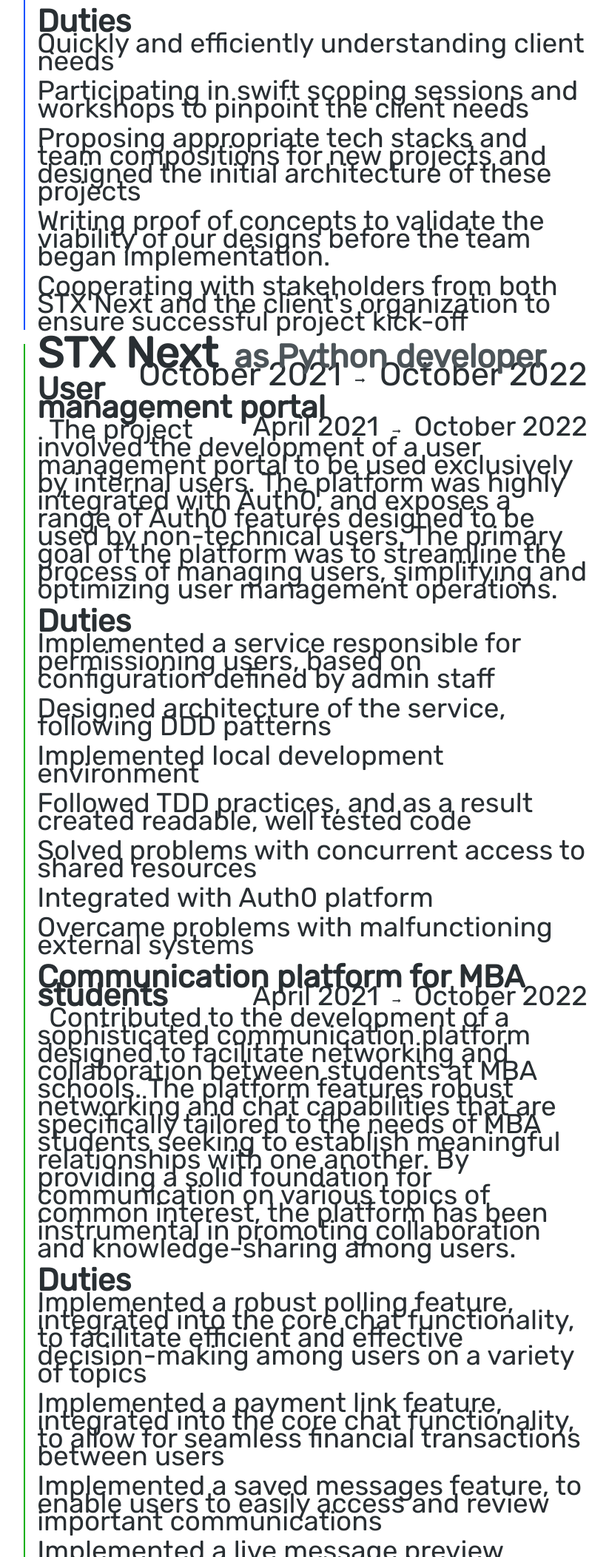
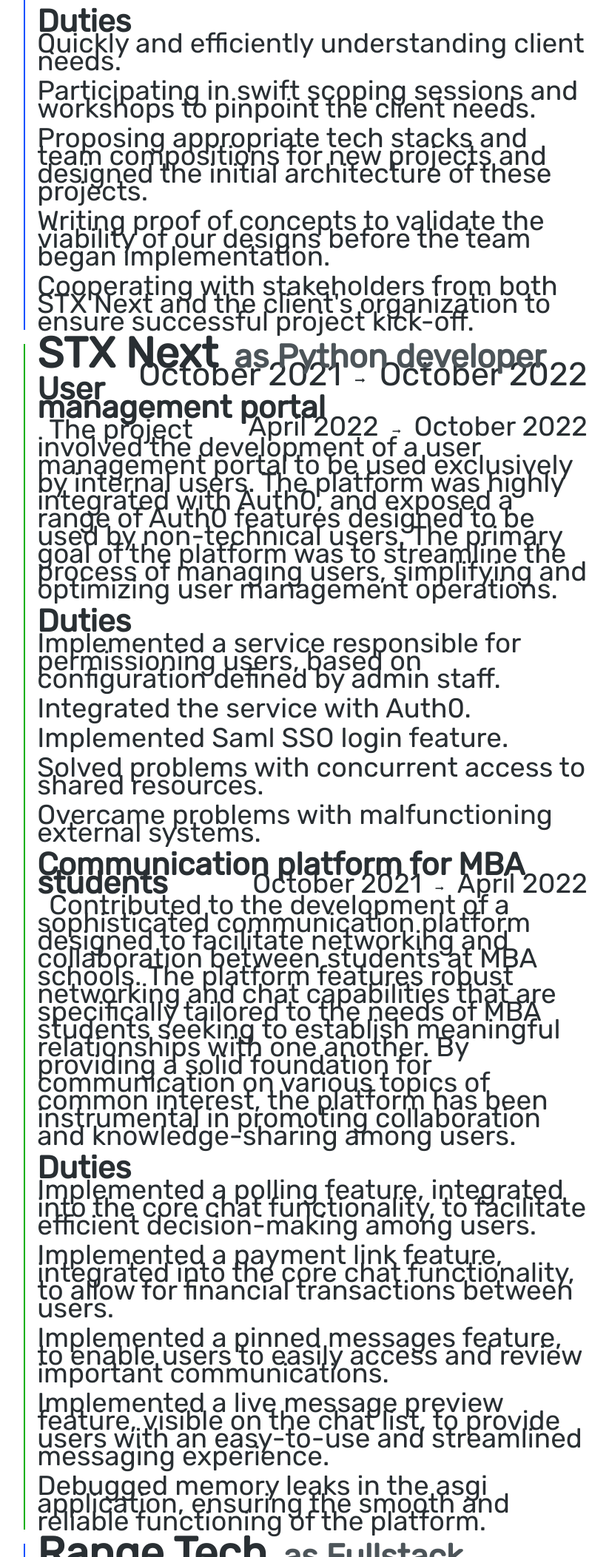
Before and after one commit to dzon4xx/cv, a plain HTML site: page index.html in a window 1280 px wide. Shown: the part 695-2800 px from the top of the page at 74% size, without its empty margins (227-1050 px from the left). Drawn offline with Linux system fonts and the light colour scheme.

Commit message:
Minor tweaks.

```diff
--- a/index.html
+++ b/index.html
@@ -311,8 +311,8 @@
                     <span class="company-name">Python developer</span>
                     <span class="position">with frontend skills</span>
                 </div>
-                <div id="motto">Dedicated engineer with a proven track record in various roles, skilled in
-                    problem-solving, teamwork, and taking calculated risks. Proficient in OOP, TDD, and DDD, and known
+                <div id="motto">Dedicated engineer with a proven track record in various roles. Enthusiast of the best
+                    software engineering practices: OOP, TDD, and DDD. Known
                     for reliability and professionalism.
                 </div>
             </section>
@@ -349,14 +349,14 @@
 
                         <div class="project-header"><span class="project-name">Duties</span></div>
                         <p class="task-description">
-                            Quickly and efficiently understanding client needs
+                            Quickly and efficiently understanding client needs.
                         </p>
                         <p class="task-description">
-                            Participating in swift scoping sessions and workshops to pinpoint the client needs
+                            Participating in swift scoping sessions and workshops to pinpoint the client needs.
                         </p>
                         <p class="task-description">
                             Proposing appropriate tech stacks and team compositions for new projects and designed the
-                            initial architecture of these projects
+                            initial architecture of these projects.
                         </p>
                         <p class="task-description">
                             Writing proof of concepts to validate the viability of our designs before the team began
@@ -364,7 +364,7 @@
                         </p>
                         <p class="task-description">
                             Cooperating with stakeholders from both STX Next and the client's organization to ensure
-                            successful project kick-off
+                            successful project kick-off.
                         </p>
                     </li>
                     <li>
@@ -376,7 +376,7 @@
                         </div>
 
                         <div class="project-header"><span class="project-name">User management portal</span>
-                            <div class="work-date-range">April 2021<i
+                            <div class="work-date-range">April 2022<i
                                     class="fa fa-long-arrow-right"></i>October 2022
                             </div>
                         </div>
@@ -384,7 +384,7 @@
 
                         <p class="about-project">
                             The project involved the development of a user management portal to be used exclusively by
-                            internal users. The platform was highly integrated with Auth0, and exposes a range of
+                            internal users. The platform was highly integrated with Auth0, and exposed a range of
                             Auth0 features designed to be used by non-technical users. The primary goal of the platform
                             was to streamline the process of managing users, simplifying and optimizing user
                             management operations.</p>
@@ -393,31 +393,25 @@
 
                         <p class="task-description">
                             Implemented a service responsible for permissioning users, based on configuration defined
-                            by admin staff
+                            by admin staff.
                         </p>
                         <p class="task-description">
-                            Designed architecture of the service, following DDD patterns
+                            Integrated the service with Auth0.
                         </p>
                         <p class="task-description">
-                            Implemented local development environment
+                            Implemented Saml SSO login feature.
                         </p>
                         <p class="task-description">
-                            Followed TDD practices, and as a result created readable, well tested code
+                            Solved problems with concurrent access to shared resources.
                         </p>
                         <p class="task-description">
-                            Solved problems with concurrent access to shared resources
-                        </p>
-                        <p class="task-description">
-                            Integrated with Auth0 platform
-                        </p>
-                        <p class="task-description">
-                            Overcame problems with malfunctioning external systems
+                            Overcame problems with malfunctioning external systems.
                         </p>
 
                         <div class="project-header"><span
                                 class="project-name">Communication platform for MBA students</span>
-                            <div class="work-date-range">April 2021<i
-                                    class="fa fa-long-arrow-right"></i>October 2022
+                            <div class="work-date-range">October 2021<i
+                                    class="fa fa-long-arrow-right"></i>April 2022
                             </div>
                         </div>
                         <p class="about-project">
@@ -430,25 +424,25 @@
                             users.</p>
                         <div class="project-header"><span class="project-name">Duties</span></div>
                         <p class="task-description">
-                            Implemented a robust polling feature, integrated into the core chat
-                            functionality, to facilitate efficient and effective decision-making among users on a
-                            variety of topics
+                            Implemented a polling feature, integrated into the core chat
+                            functionality, to facilitate efficient decision-making among users.
                         </p>
                         <p class="task-description">
                             Implemented a payment link feature, integrated into the core chat
-                            functionality, to allow for seamless financial transactions between users
+                            functionality, to allow for financial transactions between users.
                         </p>
                         <p class="task-description">
-                            Implemented a saved messages feature, to enable users to easily access and review important
-                            communications
+                            Implemented a pinned messages feature, to enable users to easily access and review
+                            important
+                            communications.
                         </p>
                         <p class="task-description">
                             Implemented a live message preview feature, visible on the chat list, to
-                            provide users with an easy-to-use and streamlined messaging experience
+                            provide users with an easy-to-use and streamlined messaging experience.
                         </p>
                         <p class="task-description">
                             Debugged memory leaks in the asgi application, ensuring the smooth and reliable functioning
-                            of the platform
+                            of the platform.
                         </p>
                     </li>
                     <li>
@@ -463,7 +457,7 @@
                             development of the shooting range automation solution. While working closely with an
                             electronic and mechanical engineers, designed and implemented the
                             software components of the platform, which allows users to control and pre-program a
-                            variety of devices, including lights, target carriers, rotators, and lifters, as well as
+                            variety of devices, including lights, target carriers, rotators, lifters, as well as
                             sound and smoke effects. The custom-designed dashboard interface was a key feature that
                             enabled
                             users to control the shooting range using a tablet. One of the key benefits of the
@@ -499,14 +493,14 @@
                         </div>
                         <p class="about-project">
                             Contributed to the development of a flexible and easily-implementable Manufacturing
-                            Execution System (MES ) for factories named Stabilis. he system features a process flow
+                            Execution System (MES ) for factories named Stabilis. The system features a process flow
                             programming language that enables users to customize and extend its capabilities.
                         </p>
                         <div class="project-header"><span class="project-name">Duties</span></div>
                         <p class="task-description">
                             Implemented a feature that enabled crew members to log in and out of
                             specific production positions; this data served as a key driver for work reports and
-                            enabled effective monitoring of production activities
+                            enabled effective monitoring of production activities.
                         </p>
                         <p class="task-description">
                             Sniffed Siemens's s7 protocol using wireshark.
@@ -534,14 +528,14 @@
                             efficient and effective management of payment operations.
                         </p>
                         <p class="task-description">
-                            Designing and implemented an events system in the subscription payment core, which allowed
+                            Designed and implemented an events system in the subscription payment core, which allowed
                             to decouple core payment logic from client related features.
                         </p>
                         <p class="task-description">
-                            Maintained, fixed and tested a large distributed python web application.
+                            Integrated downstream payment processor according to the company's best practices.
                         </p>
                         <p class="task-description">
-                            Integrated downstream payment processor according to the company's best practices.
+                            Maintained, fixed and tested a large distributed python web application.
                         </p>
                     </li>
                     <li>
@@ -558,7 +552,7 @@
                             providing clients with a versatile and reliable solution for managing e-commerce content in
                             multiple languages.
                         </p>
-                                                <div class="project-header"><span class="project-name">Duties</span></div>
+                        <div class="project-header"><span class="project-name">Duties</span></div>
 
                         <p class="task-description">
                             Implemented translation infrastructure for storing information about products in multiple
@@ -605,7 +599,7 @@
                                     class="fa fa-long-arrow-right"></i>June 2016
                             </div>
                         </div>
-                                                <div class="project-header"><span class="project-name">Duties</span></div>
+                        <div class="project-header"><span class="project-name">Duties</span></div>
 
                         <p class="task-description">
                             Created <a
@@ -638,7 +632,7 @@
                 <ul class="job">
                     <li>
                         <div class="company">
-                            <span class="company-name">Warsaw University of Technology</span> <span class="position"> at Power Engineering faculty</span>
+                            <span class="company-name">Warsaw University of Technology</span>
                             <div class="work-date-range"><i class="fa fa-calendar"></i>October 2011<i
                                     class="fa fa-long-arrow-right"></i>February 2015
                             </div>
@@ -766,7 +760,7 @@
                 <i class="fa fa-square"></i>
                 </span>
                         </li>
-<li class="starred-item">
+                        <li class="starred-item">
                             <span>Redis</span>
                             <span class="stars">
                 <i class="fa fa-square checked"></i>
```
